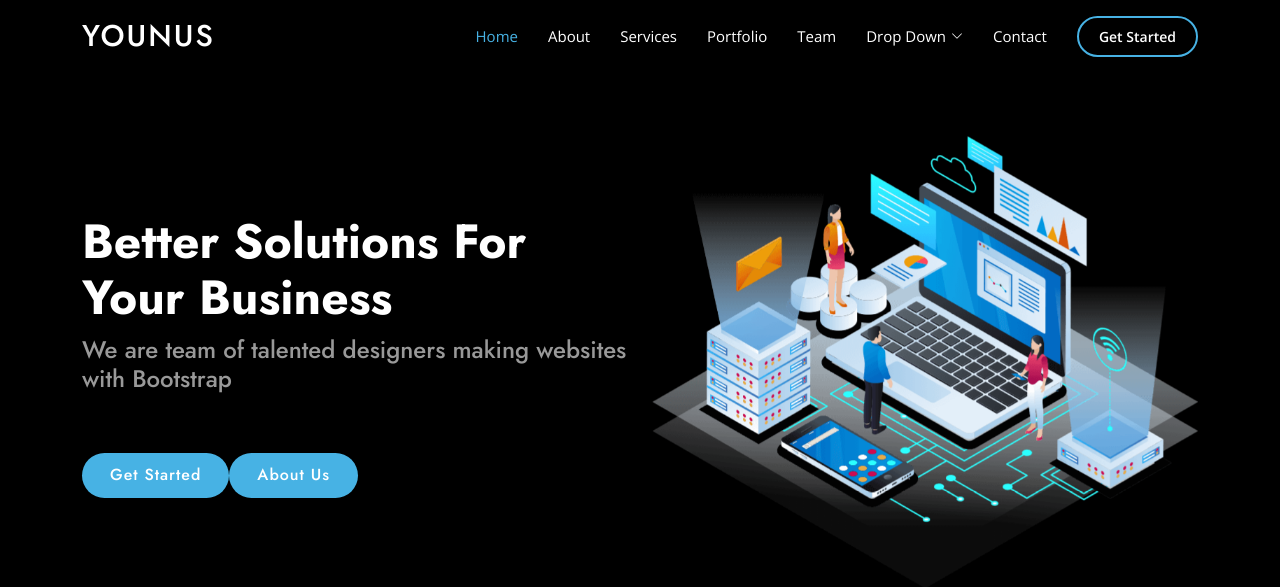
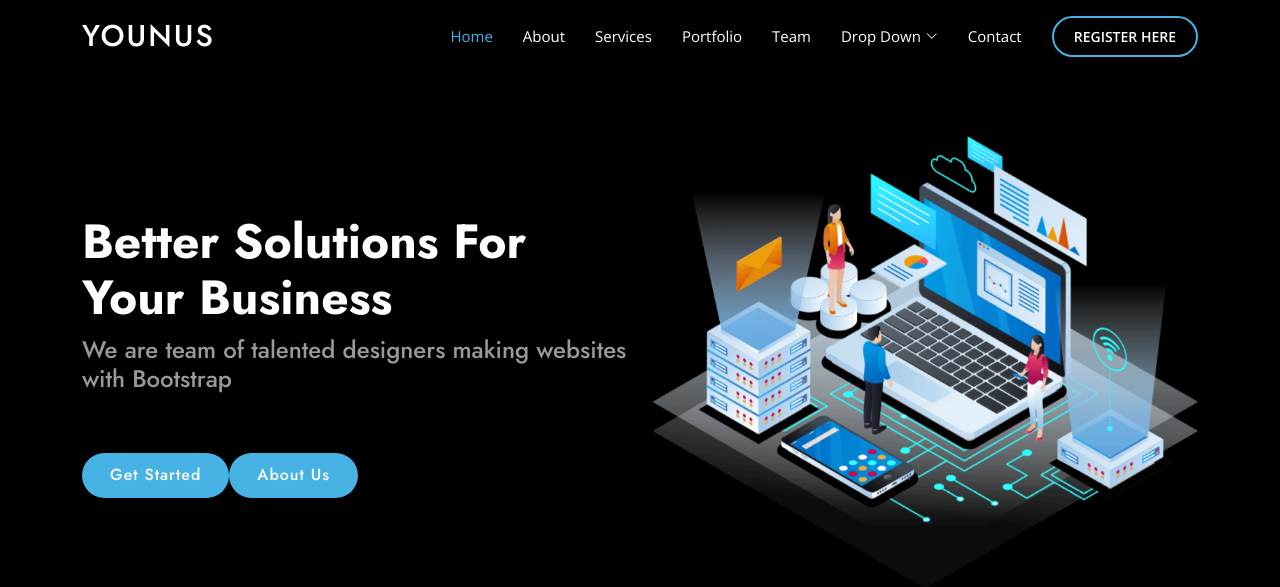
Before and after one commit to Younus-Saberi/InvFlow, a Django app: template homepage/templates/homepage.html in a window 1280 px wide. Shown: the top 587 px of the page. Run offline with Django 3.2, Linux system fonts and the light colour scheme; the template is opened without the code that fills it, so the values that code supplies are empty; some libraries are stand-ins or nearby versions.

Commit message:
redirect route

```diff
--- a/homepage/templates/homepage.html
+++ b/homepage/templates/homepage.html
@@ -73,7 +73,7 @@
             </ul>
           </li>
           <li><a class="nav-link scrollto" href="#contact">Contact</a></li>
-          <li><a class="getstarted scrollto" href="#about">Get Started</a></li>
+          <li><a class="getstarted scrollto" href="{% url 'register' %}"> REGISTER HERE</a></li>
         </ul>
         <i class="bi bi-list mobile-nav-toggle"></i>
       </nav><!-- .navbar -->
```
